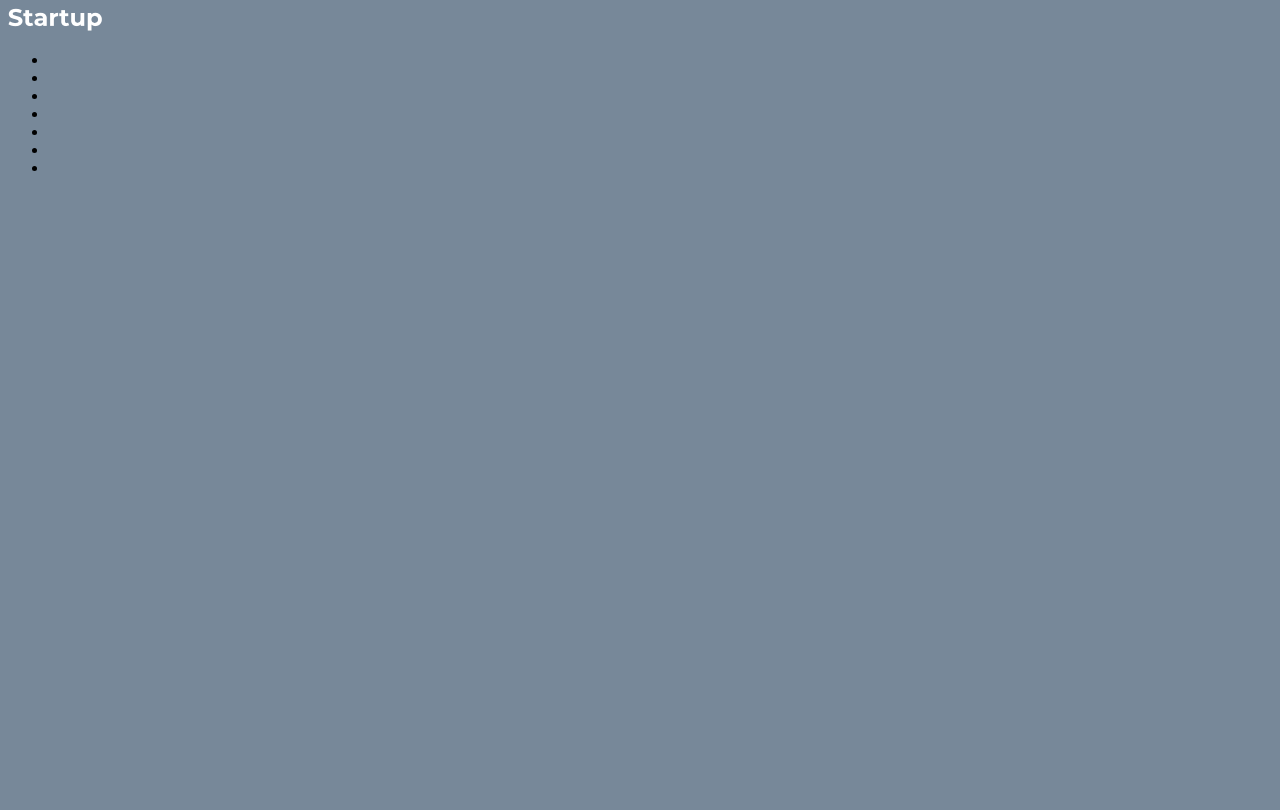
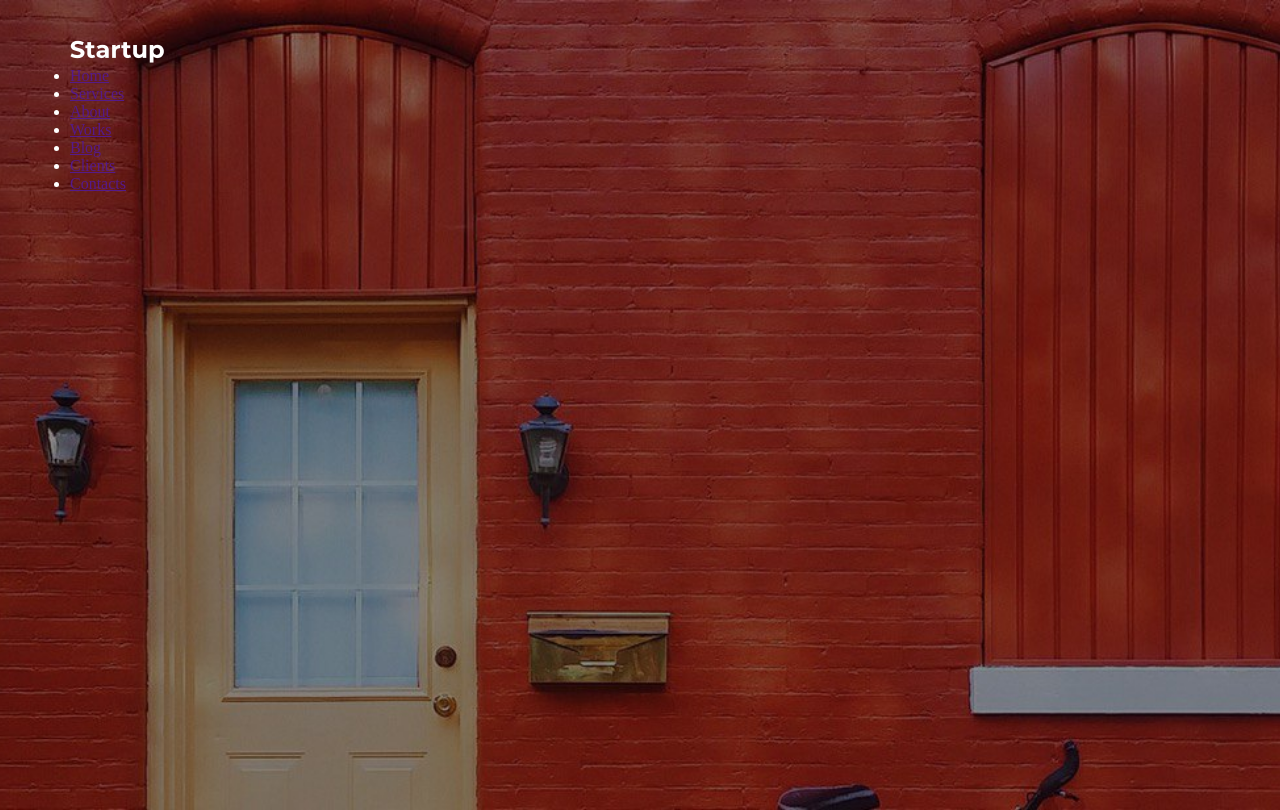
Before and after one commit to artandrey/goiteensFE6, a plain HTML site: page index.html in a window 1280 px wide. Drawn offline with Linux system fonts and the light colour scheme.

Commit message:
change html and css

```diff
--- a/index.html
+++ b/index.html
@@ -8,31 +8,24 @@
     <link rel="stylesheet" href="./styles.css">
 </head>
 <body class="site-body">
-    <!--<header>
+    <header class="site-header">
         <div class="container">
             <nav class="site-nav">
                 <a href="#" class="logo-link">
                 <img src="./img/logo.png" alt="" class="site-logo"></a>
+                <ul class="navigation-list">
+                    <li class="navigation-list__item"><a href="" class="navigation-link">Home</a></li>
+                    <li class="navigation-list__item"><a href="" class="navigation-link">Services</a></li>
+                    <li class="navigation-list__item"><a href="" class="navigation-link">About</a></li>
+                    <li class="navigation-list__item"><a href="" class="navigation-link">Works</a></li>
+                    <li class="navigation-list__item"><a href="" class="navigation-link">Blog</a></li>
+                    <li class="navigation-list__item"><a href="" class="navigation-link">Clients</a></li>
+                    <li class="navigation-list__item"><a href="" class="navigation-link">Contacts</a></li>
+                </ul>
             </nav>
         </div>
     </header>
-    <header> -->
-        <header>
-        <nav>
-            <a href="#">
-                <img src="./img/logo.png" alt="">
-                <ul>
-                    <li><a href=""></a></li>
-                    <li><a href=""></a></li>
-                    <li><a href=""></a></li>
-                    <li><a href=""></a></li>
-                    <li><a href=""></a></li>
-                    <li><a href=""></a></li>
-                    <li><a href=""></a></li>
-                </ul>
-            </a>
-        </nav>
-    </header>
+
 
 
 </body>
--- a/styles.css
+++ b/styles.css
@@ -1,3 +1,24 @@
+* {
+    margin: 0;
+    padding: 0;
+}
+
+.container {
+    width: 1140px;
+    margin: 0 auto;
+}
+
+
 .site-body {
     background-color: lightslategray;
 }
+
+.site-header {
+    height: 770px;
+    background-image: url(./img/bg.jpg);
+    padding-top: 40px;
+    color: #ffffff;
+    background-size: cover;
+    background-position: center;
+    background-repeat: no-repeat;
+}
```
